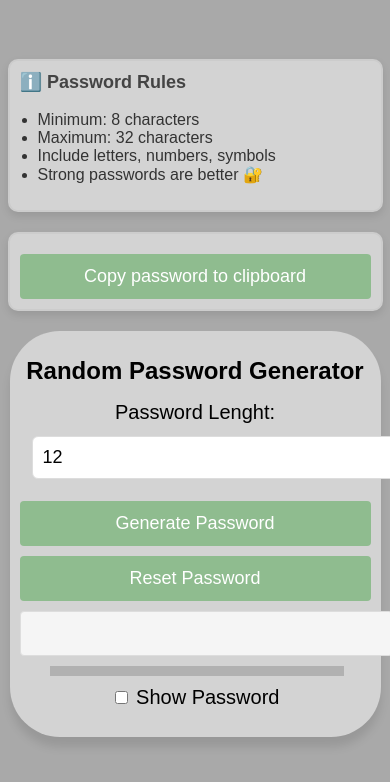
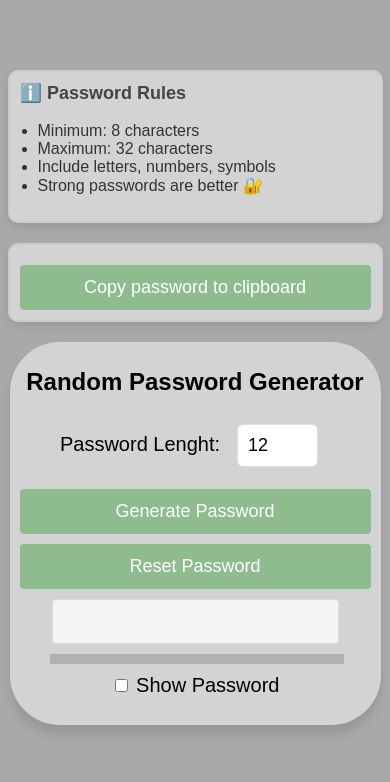
Before and after one commit to RadoslavNikolov23/PasswordGenerator, a website: page index.html in a window 390 px wide. Shown: the top 782 px of the page. Drawn offline with Linux system fonts and the light colour scheme.

Commit message:
Updating

```diff
--- a/index.html
+++ b/index.html
@@ -145,12 +145,12 @@
             }
 
             .password-display input {
-                width: 100%;
+                width: auto;
                 font-size: 20px;
             }
 
             input[type="number"] {
-                width: 100%;
+                width: auto;
                 font-size: 18px;
                 padding: 10px;
             }
```
